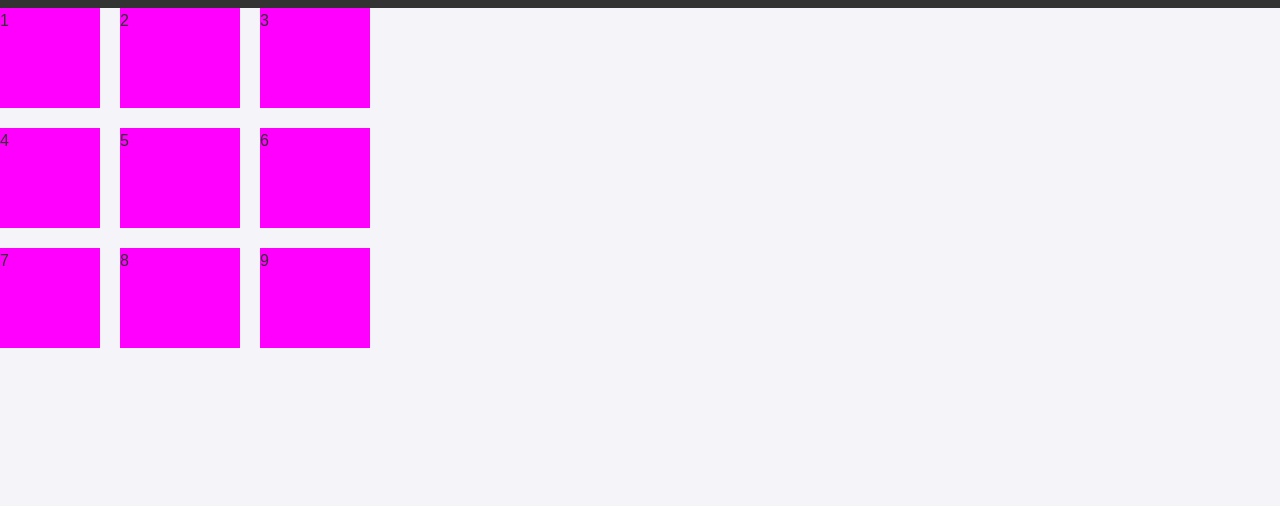
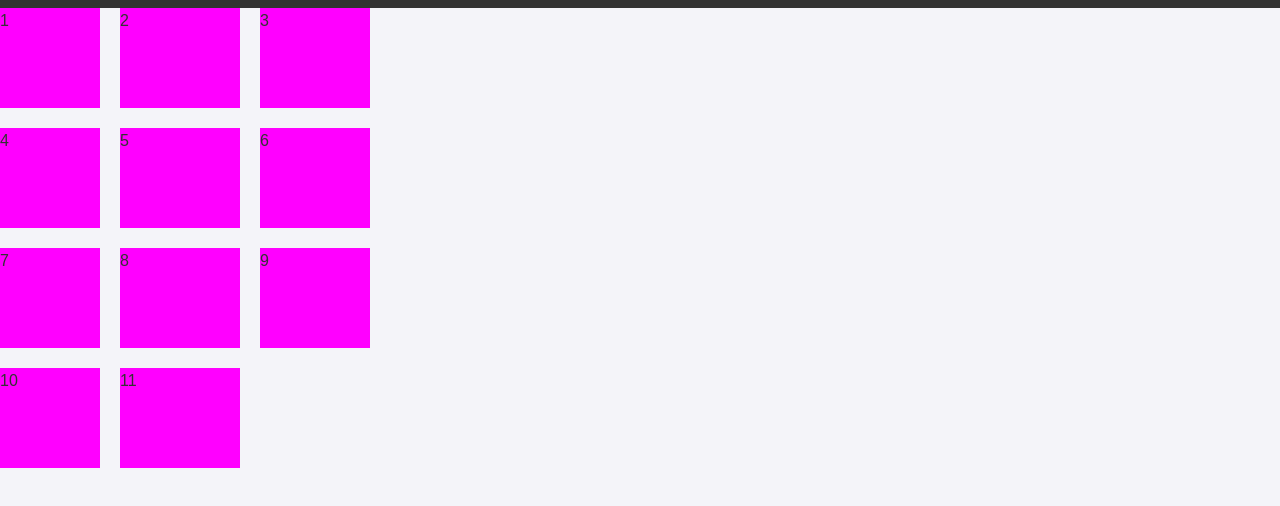
Before and after one commit to Xszopa/Xszopa.github.io, a plain HTML site: page index.html in a window 1280 px wide. Shown: the part 96-602 px from the top of the page. Drawn offline with Linux system fonts and the light colour scheme.

Commit message:
index.html

```diff
--- a/index.html
+++ b/index.html
@@ -69,6 +69,8 @@
     <div>7</div>
     <div>8</div>
     <div>9</div>
+    <div>10</div>
+    <div>11</div>
 </main>
 
 
```
